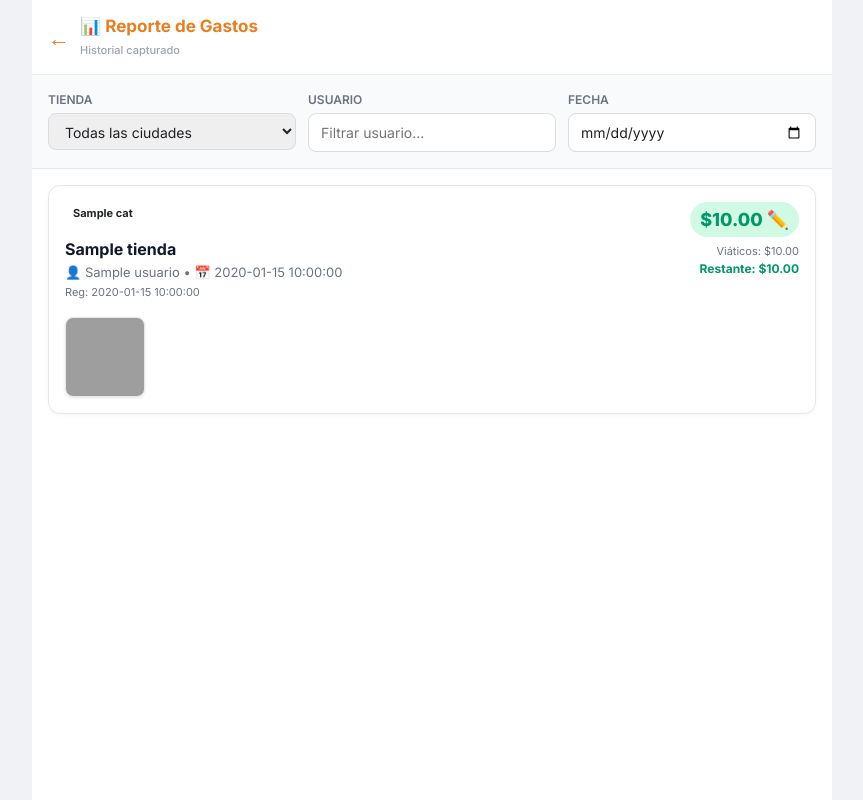
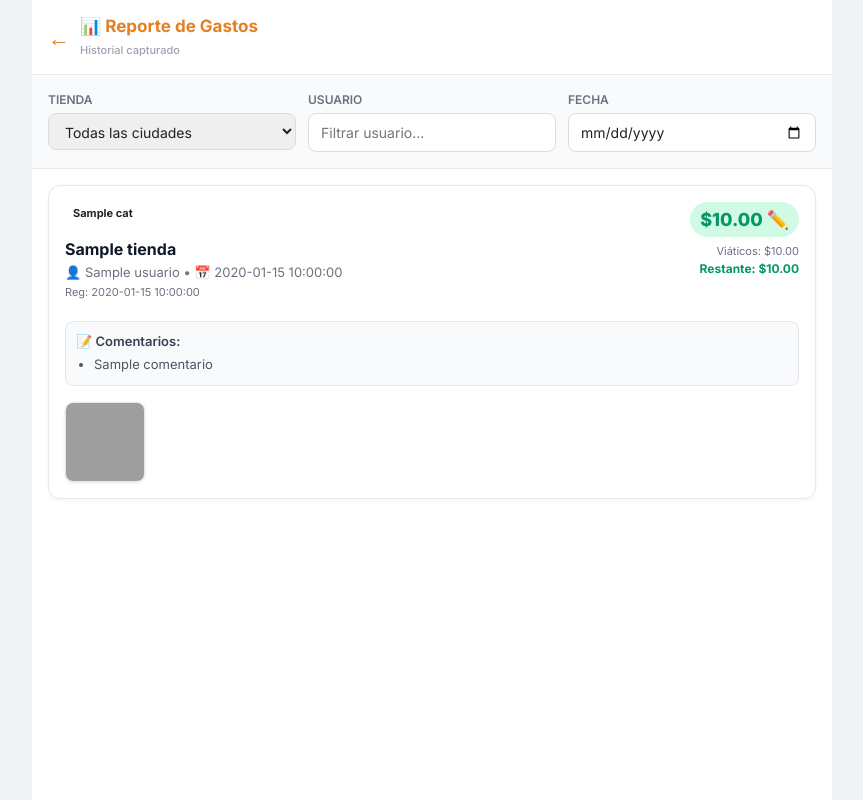
Before and after one commit to 0322203936-cmd/inventario-app, a Flask app: template templates/reporte.html in a window 1280 px wide. Shown: the whole page, without its empty margins (208-1071 px from the left). Run offline with Flask 3, Linux system fonts and the light colour scheme; the template is opened without the code that fills it: most values are stand-ins (such as "Sample title", 1, 10 or a date in 2020); grey boxes are pictures that could not be loaded.

Commit message:
Update reporte.html

```diff
--- a/templates/reporte.html
+++ b/templates/reporte.html
@@ -276,6 +276,18 @@
                         <button class="btn btn-secondary" style="padding: 4px 10px; font-size: 12px; background: #9ca3af;" onclick="toggleEdit('{{ loop.index }}')">Cancelar</button>
                     </div>
                 </div>
+
+                {% if g.comentarios %}
+                <div class="gasto-comentarios" style="margin-top: 8px; font-size: 13px; color: #4b5563; background: #f9fafb; padding: 10px; border-radius: 8px; border: 1px solid #e5e7eb;">
+                    <div style="font-weight: 600; margin-bottom: 4px; color: #374151;">📝 Comentarios:</div>
+                    <ul style="margin: 0; padding-left: 18px;">
+                    {% for c in g.comentarios %}
+                        <li>{{ c }}</li>
+                    {% endfor %}
+                    </ul>
+                </div>
+                {% endif %}
+
                 {% if g.fotos %}
                 <div class="fotos-grid">
                     {% for f in g.fotos %}
```
